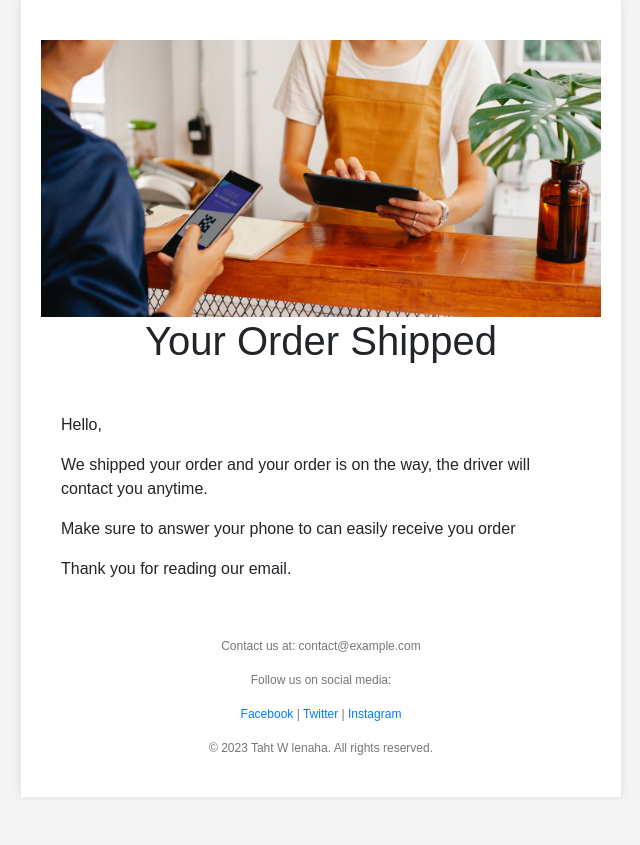
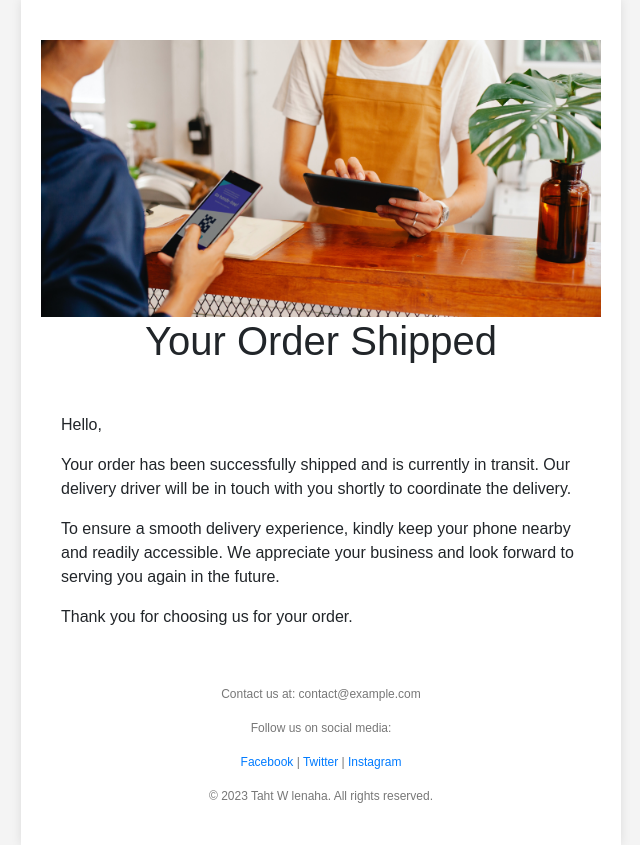
Before and after one commit to yousefmankoulah/Qr_findMyKids, a Django app: template findMe/order/templates/orderShippedEmail.html in a window 1280 px wide. Shown: the whole page, without its empty margins (319-959 px from the left). Before the commit the page ends 755 px from the top, so only its background shows below. Run offline with Django 4.2, Linux system fonts and the light colour scheme; the template is opened without the code that fills it, so the values that code supplies are empty; some libraries are stand-ins or nearby versions.

Commit message:
Update orderShippedEmail.html

```diff
--- a/findMe/order/templates/orderShippedEmail.html
+++ b/findMe/order/templates/orderShippedEmail.html
@@ -74,10 +74,10 @@
         </div>
         <div class="content">
             <p>Hello,</p>
-            <p>We shipped your order and your order is on the way, the driver will contact you anytime.</p>
-            <p>Make sure to answer your phone to can easily receive you order</p>
+            <p>Your order has been successfully shipped and is currently in transit. Our delivery driver will be in touch with you shortly to coordinate the delivery.</p>
+            <p>To ensure a smooth delivery experience, kindly keep your phone nearby and readily accessible. We appreciate your business and look forward to serving you again in the future.</p>
 
-            <p>Thank you for reading our email.</p>
+            <p>Thank you for choosing us for your order.</p>
         </div>
         <div class="footer">
             <p>Contact us at: contact@example.com</p>
```
